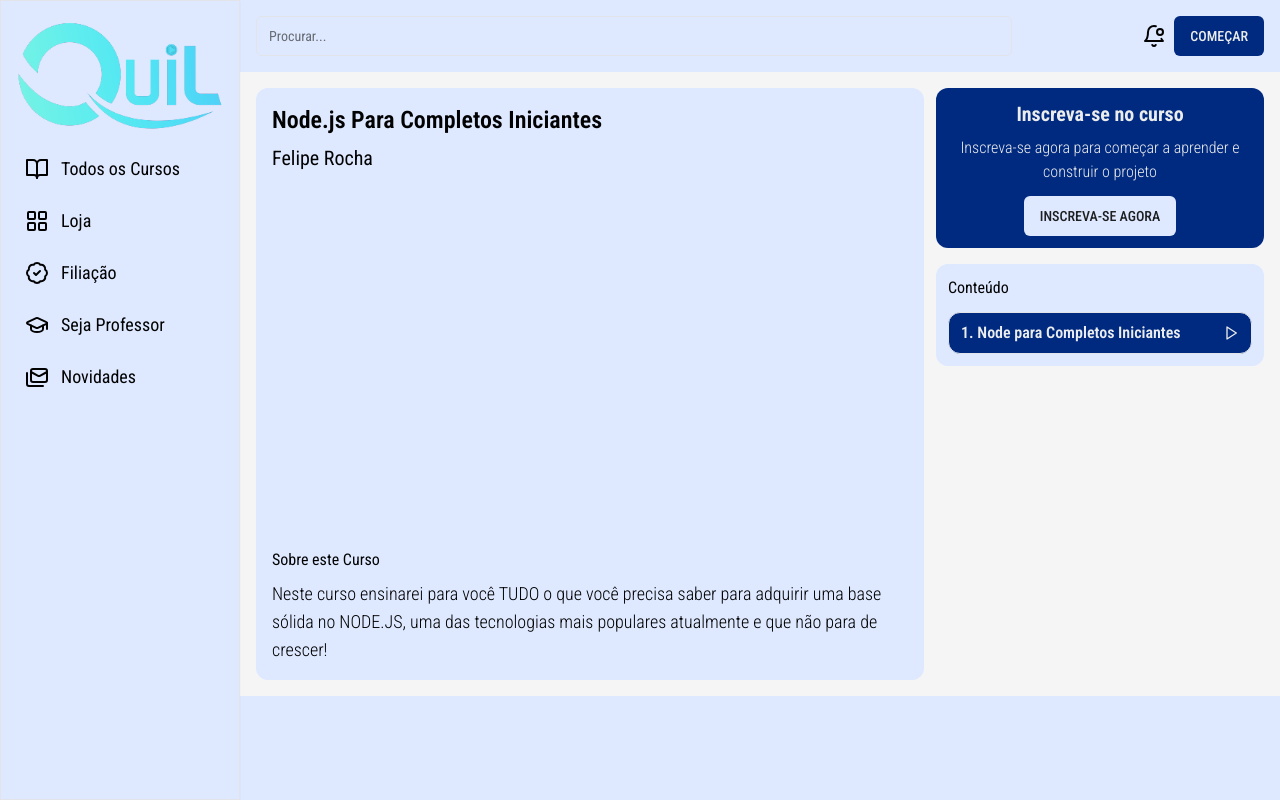
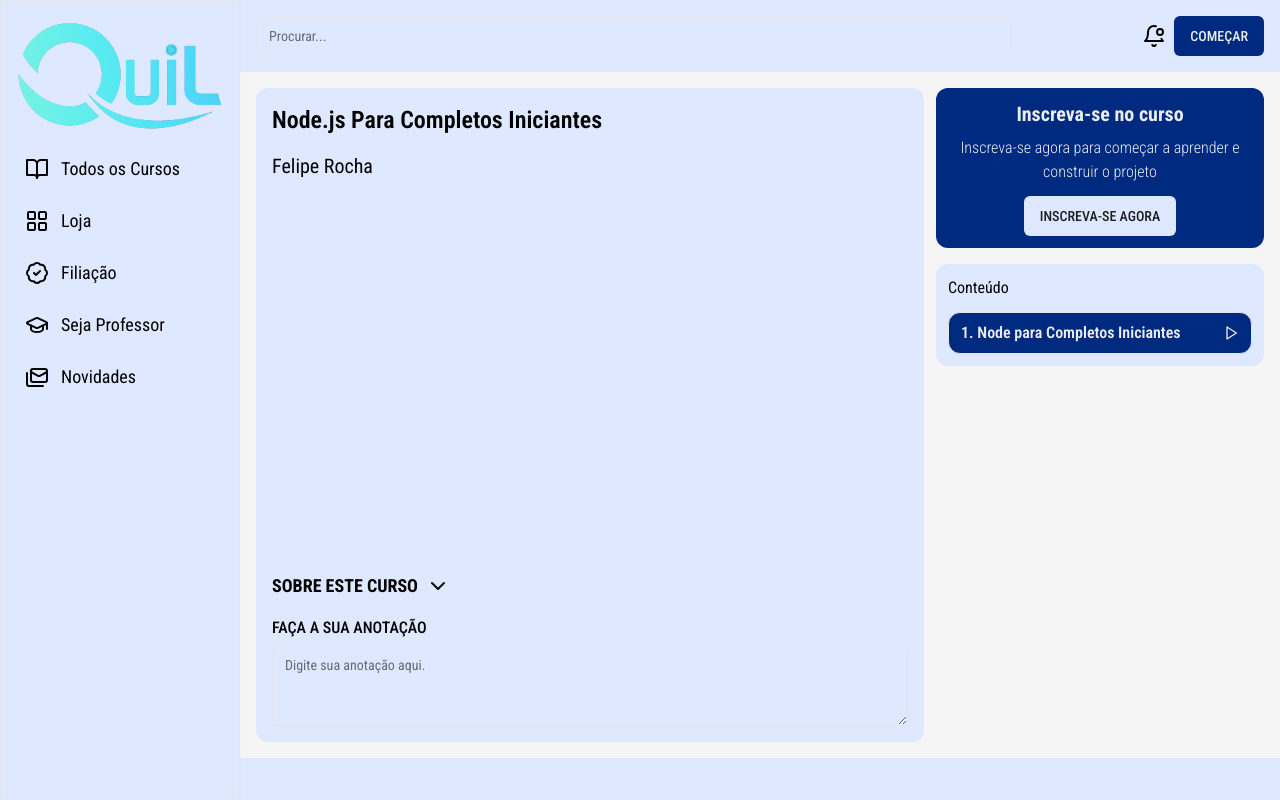
Before and after one commit to QuiLion7/quilcursos, a Next.js app: page /course-preview/1 in a window 1280 px wide. Built offline with nearby package versions, Linux system fonts and the light colour scheme; no server answers.

Commit message:
feat: add Collapsible to toggle video description in CourseVideoDescription

```diff
--- a/src/app/(router)/course-preview/components/CourseVideoDescription.tsx
+++ b/src/app/(router)/course-preview/components/CourseVideoDescription.tsx
@@ -1,8 +1,16 @@
 "use client";
+
 import { courseLists } from "@/utils/constants";
 import React, { useEffect, useState } from "react";
 import VideoPlayer from "./VideoPlayer";
-import Markdown from "react-markdown";
+import {
+  Collapsible,
+  CollapsibleContent,
+  CollapsibleTrigger,
+} from "@/components/ui/collapsible";
+import { ChevronDown, ChevronUp } from "lucide-react";
+import { Textarea } from "@/components/ui/textarea";
+import { Label } from "@/components/ui/label";
 
 interface CourseVideoDescriptionProps {
   courseId: string;
@@ -12,6 +20,7 @@ const CourseVideoDescription: React.FC<CourseVideoDescriptionProps> = ({
   courseId,
 }) => {
   const course = courseLists.find((course) => course.id === courseId);
+  const [openCollapsible, setOpenCollapsible] = useState(false);
 
   const [reloadingPage, setReloadingPage] = useState(false);
 
@@ -24,7 +33,7 @@ const CourseVideoDescription: React.FC<CourseVideoDescriptionProps> = ({
       {!course && <div>Curso não encontrado.</div>}
 
       {course && (
-        <div className="flex flex-col justify-start gap-2">
+        <div className="flex flex-col justify-start gap-4">
           <h2 className="text-2xl font-semibold">{course.name}</h2>
           <h2 className="text-xl">{course.author}</h2>
           <div className="h-full w-full">
@@ -32,10 +41,23 @@ const CourseVideoDescription: React.FC<CourseVideoDescriptionProps> = ({
               <VideoPlayer videoUrl={course.chapter[0].video.url} />
             )}
           </div>
-          <h2>Sobre este Curso</h2>
-          <Markdown className="text-lg font-light leading-7">
-            {course.description}
-          </Markdown>
+
+          <Collapsible open={openCollapsible} onOpenChange={setOpenCollapsible}>
+            <CollapsibleTrigger className="flex items-center justify-center gap-2 text-lg font-bold uppercase">
+              Sobre este Curso
+              {openCollapsible ? <ChevronUp /> : <ChevronDown />}
+            </CollapsibleTrigger>
+            <CollapsibleContent className="mb-2">
+              {course.description}
+            </CollapsibleContent>
+          </Collapsible>
+
+          <div className="grid w-full gap-1.5">
+            <Label htmlFor="message" className="text-base uppercase">
+              faça a sua anotação
+            </Label>
+            <Textarea placeholder="Digite sua anotação aqui." id="message" />
+          </div>
         </div>
       )}
     </div>
```
